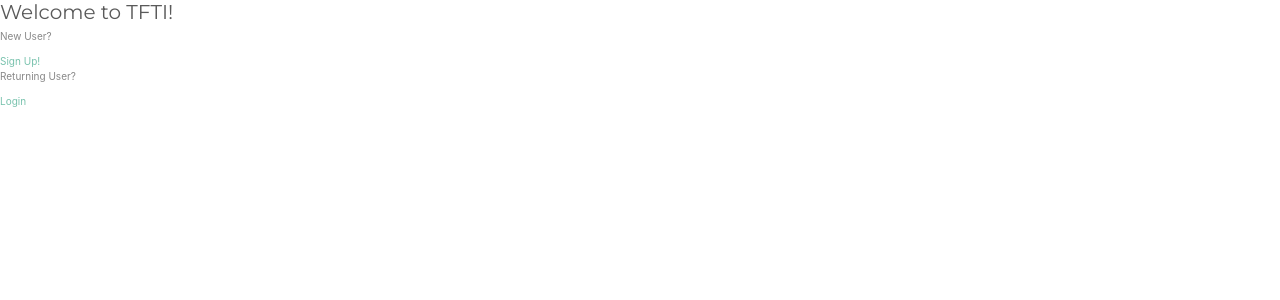
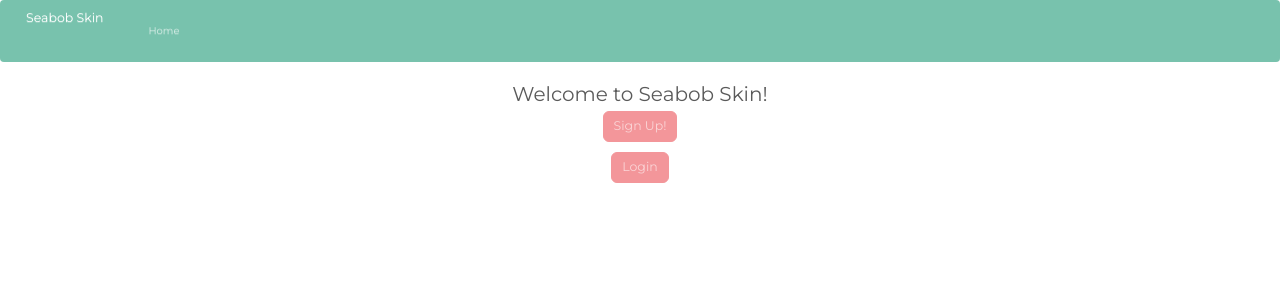
Before and after one commit to suyasha0/sequencing, a Django app: page / in a window 1280 px wide. Shown: the top 300 px of the page. Run offline with Django 3.2, Linux system fonts and the light colour scheme; some libraries are stand-ins or nearby versions.

Commit message:
fix templates

```diff
--- a/skincare/templates/base_not_logged_in.html
+++ b/skincare/templates/base_not_logged_in.html
@@ -12,7 +12,22 @@
 </head>
 
 <body>
-    <div id="content">
+
+<nav class="navbar navbar-expand-lg navbar-dark bg-primary">
+  <a class="navbar-brand">Seabob Skin</a>
+  <button class="navbar-toggler" type="button" data-toggle="collapse" data-target="#navbarColor01" aria-controls="navbarColor01" aria-expanded="false" aria-label="Toggle navigation">
+    <span class="navbar-toggler-icon"></span>
+  </button>
+
+  <div class="collapse navbar-collapse" id="navbarColor01">
+    <ul class="navbar-nav mr-auto">
+      <li class="nav-item">
+        <a class="nav-link" href="#">Home <span class="sr-only">(current)</span></a>
+      </li>
+  </div>
+</nav>
+
+    <div class="text-center" id="content">
         {% block content %}{% endblock %}
     </div>
 </body>
--- a/skincare/templates/home.html
+++ b/skincare/templates/home.html
@@ -1,10 +1,11 @@
 {% extends "base_not_logged_in.html" %}
 {% block content %}
 <div class="home_page">
-  <h2 >Welcome to TFTI!</h2>
-  <p> New User? </p>
-  <a href="/register"> Sign Up!</a>
-  <p> Returning User? </p>
-  <a href="/login">Login</a>
+  <h2> Welcome to Seabob Skin!</h2>
+
+  <p><button class="btn btn-lg btn-secondary"><a class="whitetxt" href="/register"> Sign Up!</a></button></p>
+
+
+  <p><button class="btn btn-lg btn-secondary"><a class="whitetxt" href="/login">Login</a></button></p>
 </div>
 {% endblock %}
--- a/skincare/templates/register.html
+++ b/skincare/templates/register.html
@@ -1,7 +1,7 @@
 {% extends "base_not_logged_in.html" %}
 {% block content %}
 <div class="register">
-  <h2>Register for TFTI!</h2>
+  <h2>Register</h2>
   <form method="post">
     {% csrf_token %}
     {% for field in form %}
@@ -16,7 +16,7 @@
         {% endfor %}
       </p>
     {% endfor %}
-    <button type="submit">Sign up</button>
+    <button class="btn btn-secondary" type="submit">Sign up</button>
   </form>
 </div>
 {% endblock %}
--- a/skincare/templates/registration/login.html
+++ b/skincare/templates/registration/login.html
@@ -5,7 +5,7 @@
   <form method="post">
     {% csrf_token %}
     {{ form.as_p }}
-    <button type="submit">Login</button>
+    <button class="btn btn-secondary" type="submit">Login</button>
   </form>
 </div>
 {% endblock %}
```
Also changed, not shown: db.sqlite3.
